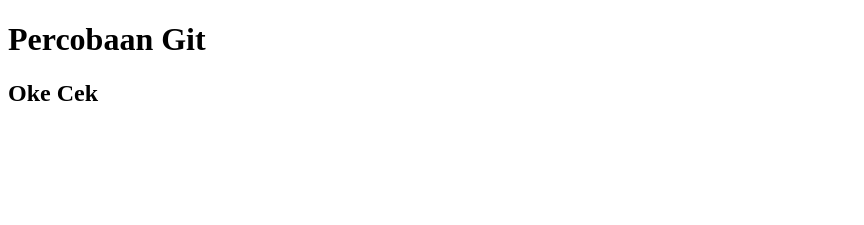
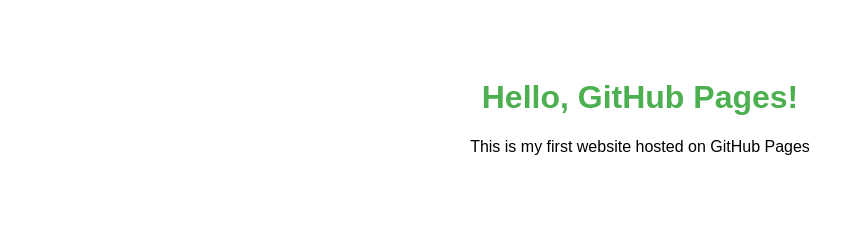
Before and after one commit to rhaviana/rhanae, a plain HTML site: page index.html in a window 1280 px wide. Shown: the whole page, without its empty margins (0-864 px from the left). Drawn offline with Linux system fonts and the light colour scheme.

Commit message:
pesan baru

```diff
--- a/index.html
+++ b/index.html
@@ -4,12 +4,14 @@
     <meta charset="UTF-8">
     <meta http-equiv="X-UA-Compatible" content="IE=edge">
     <meta name="viewport" content="width=device-width, initial-scale=1.0">
-    <title>Document</title>
+    <title>My GitHub Page</title>
+    <style>
+      body { font-family: Arial; text-align: center; padding: 50px; }
+      h1 { color: #4CAF50; }
+    </style>
 </head>
-<body>
-    <h1>Percobaan Git</h1>
-    <h2>Oke Cek</h2>
-
 </body>
-
+    <h1>Hello, GitHub Pages! </h1>
+    <p>This is my first website hosted on GitHub Pages</p>
+</body>
 </html>
```
